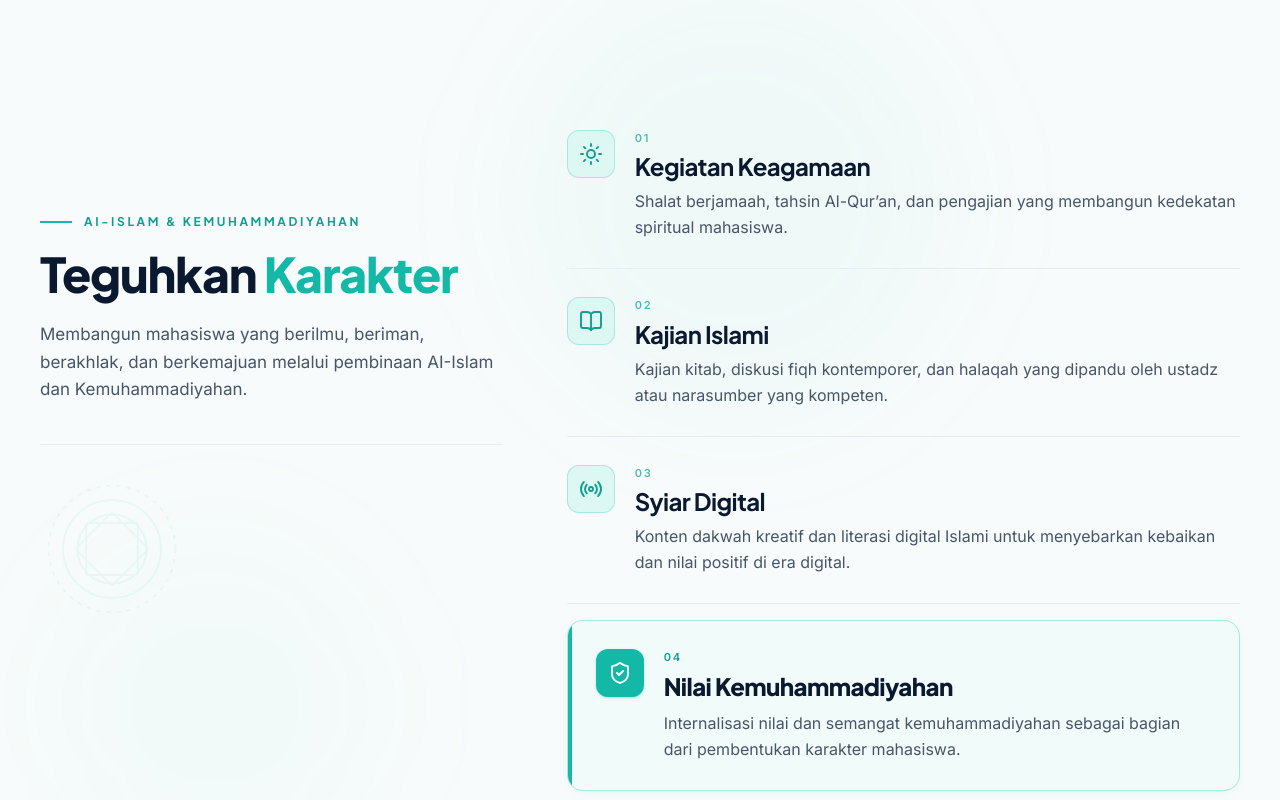
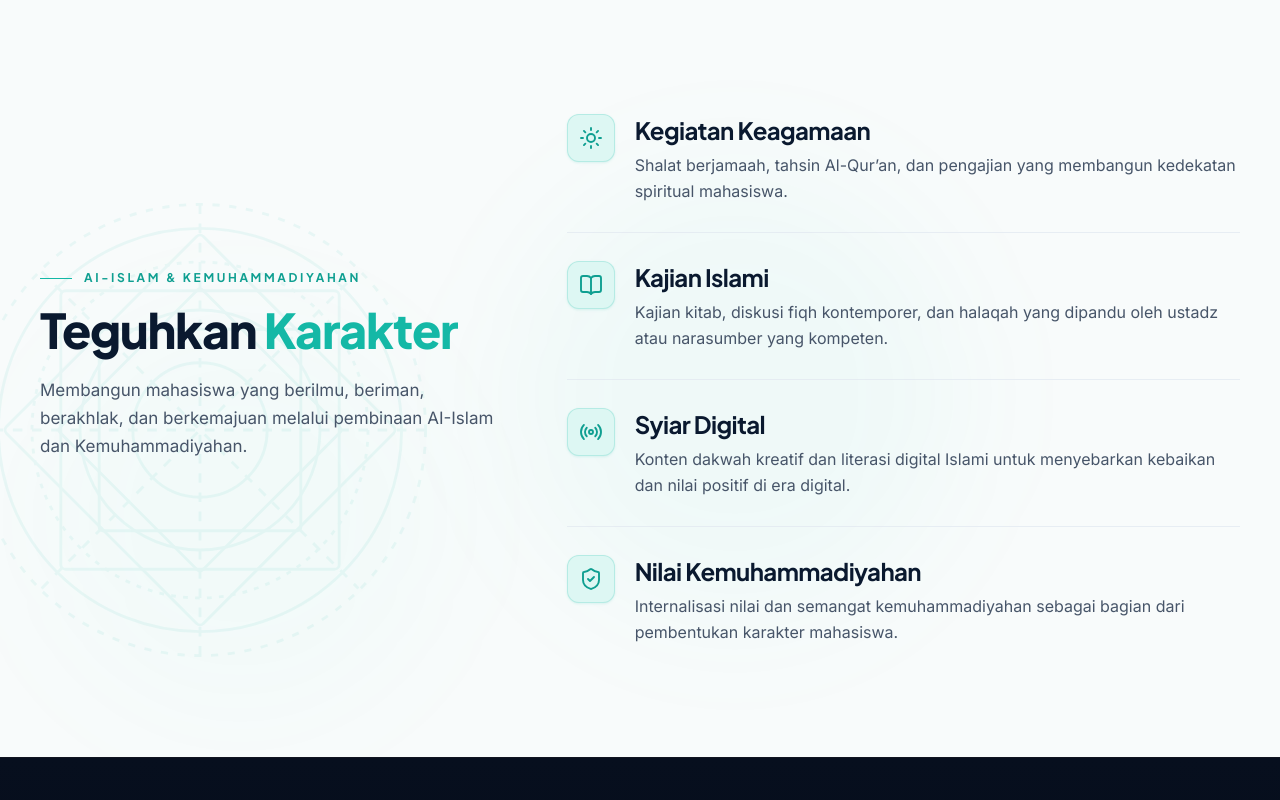
Before and after one commit to aprilliobintang284/landingpage-sibermu, a Next.js app: page / in a window 1280 px wide. Shown: the part 2160-2960 px from the top of the page. Built offline with nearby package versions, Linux system fonts and the light colour scheme.

Commit message:
feat(aik): Tahap 5 Final - vertically center left column, add large subtle Islamic geometric anchor, remove 01-04 numbering, unify all 4 items into consistent editorial list

```diff
--- a/components/AikSection.tsx
+++ b/components/AikSection.tsx
@@ -6,32 +6,24 @@ import { Sun, BookOpen, Radio, ShieldCheck } from "lucide-react";
 
 const aikItems = [
   {
-    num: "01",
     title: "Kegiatan Keagamaan",
     desc: "Shalat berjamaah, tahsin Al-Qur’an, dan pengajian yang membangun kedekatan spiritual mahasiswa.",
     icon: Sun,
-    featured: false,
   },
   {
-    num: "02",
     title: "Kajian Islami",
     desc: "Kajian kitab, diskusi fiqh kontemporer, dan halaqah yang dipandu oleh ustadz atau narasumber yang kompeten.",
     icon: BookOpen,
-    featured: false,
   },
   {
-    num: "03",
     title: "Syiar Digital",
     desc: "Konten dakwah kreatif dan literasi digital Islami untuk menyebarkan kebaikan dan nilai positif di era digital.",
     icon: Radio,
-    featured: false,
   },
   {
-    num: "04",
     title: "Nilai Kemuhammadiyahan",
     desc: "Internalisasi nilai dan semangat kemuhammadiyahan sebagai bagian dari pembentukan karakter mahasiswa.",
     icon: ShieldCheck,
-    featured: true,
   },
 ];
 
@@ -39,23 +31,91 @@ export default function AikSection() {
   return (
     <section
       id="aik"
-      className="relative py-20 sm:py-28 md:py-32 bg-[#F8FBFB] border-t border-slate-200/80 overflow-hidden"
+      className="relative py-20 sm:py-24 md:py-28 bg-[#F8FBFB] border-t border-slate-200/80 overflow-hidden"
     >
       {/* Subtle Ambient Background Tint */}
       <div className="absolute inset-0 pointer-events-none">
-        <div className="absolute top-0 right-1/4 w-[450px] h-[450px] bg-[#14B8A6]/[0.035] blur-3xl rounded-full" />
-        <div className="absolute bottom-10 left-10 w-[350px] h-[350px] bg-[#14B8A6]/[0.025] blur-3xl rounded-full" />
+        <div className="absolute top-1/4 right-1/4 w-[450px] h-[450px] bg-[#14B8A6]/[0.035] blur-3xl rounded-full" />
+        <div className="absolute bottom-10 left-10 w-[400px] h-[400px] bg-[#14B8A6]/[0.025] blur-3xl rounded-full" />
       </div>
 
       <div className="max-w-7xl mx-auto px-5 sm:px-8 lg:px-10 relative z-10">
         {/* =================================================================== */}
-        {/* EDITORIAL SPLIT LAYOUT                                              */}
+        {/* EDITORIAL SPLIT LAYOUT — VERTICALLY CENTERED                        */}
         {/* =================================================================== */}
-        <div className="grid grid-cols-1 lg:grid-cols-12 gap-10 sm:gap-12 lg:gap-16 items-start">
+        <div className="grid grid-cols-1 lg:grid-cols-12 gap-10 sm:gap-12 lg:gap-16 lg:items-center">
           {/* --------------------------------------------------------------- */}
-          {/* AREA KIRI: Eyebrow, Heading, Intro & Subtle Motif               */}
+          {/* AREA KIRI: Eyebrow, Heading, Intro & Large Geometric Anchor    */}
           {/* --------------------------------------------------------------- */}
-          <div className="lg:col-span-5 lg:sticky lg:top-28">
+          <div className="lg:col-span-5 relative flex flex-col justify-center">
+            {/* SATU Decorative Visual Anchor: Large subtle Islamic 8-point geometric star */}
+            <div className="absolute -top-12 -left-12 sm:-top-16 sm:-left-16 lg:-top-20 lg:-left-20 w-[380px] h-[380px] sm:w-[440px] sm:h-[440px] lg:w-[480px] lg:h-[480px] pointer-events-none -z-10 opacity-[0.065] text-[#14B8A6]">
+              <svg
+                viewBox="0 0 200 200"
+                className="w-full h-full stroke-current fill-none"
+                strokeWidth="1.2"
+              >
+                {/* Concentric guiding orbital rings */}
+                <circle cx="100" cy="100" r="94" strokeDasharray="3 4" />
+                <circle cx="100" cy="100" r="84" />
+                <circle cx="100" cy="100" r="70" strokeDasharray="2 3" />
+                <circle cx="100" cy="100" r="50" />
+                <circle cx="100" cy="100" r="28" />
+
+                {/* 8-pointed star / Islamic Khatam */}
+                <rect x="42" y="42" width="116" height="116" rx="2" />
+                <rect
+                  x="42"
+                  y="42"
+                  width="116"
+                  height="116"
+                  rx="2"
+                  transform="rotate(45 100 100)"
+                />
+
+                {/* Inner 8-pointed star */}
+                <rect x="58" y="58" width="84" height="84" rx="1.5" />
+                <rect
+                  x="58"
+                  y="58"
+                  width="84"
+                  height="84"
+                  rx="1.5"
+                  transform="rotate(45 100 100)"
+                />
+
+                {/* Ray lines radiating from center */}
+                <line
+                  x1="100"
+                  y1="6"
+                  x2="100"
+                  y2="194"
+                  strokeDasharray="4 4"
+                />
+                <line
+                  x1="6"
+                  y1="100"
+                  x2="194"
+                  y2="100"
+                  strokeDasharray="4 4"
+                />
+                <line
+                  x1="34"
+                  y1="34"
+                  x2="166"
+                  y2="166"
+                  strokeDasharray="4 4"
+                />
+                <line
+                  x1="34"
+                  y1="166"
+                  x2="166"
+                  y2="34"
+                  strokeDasharray="4 4"
+                />
+              </svg>
+            </div>
+
             <motion.div
               initial={{ opacity: 0, y: 14 }}
               whileInView={{ opacity: 1, y: 0 }}
@@ -90,97 +150,35 @@ export default function AikSection() {
               Membangun mahasiswa yang berilmu, beriman, berakhlak, dan
               berkemajuan melalui pembinaan AI-Islam dan Kemuhammadiyahan.
             </motion.p>
-
-            {/* Subtle Islamic Geometric Atmospheric Motif in Left Column */}
-            <motion.div
-              initial={{ opacity: 0 }}
-              whileInView={{ opacity: 1 }}
-              viewport={{ once: true }}
-              transition={{ duration: 0.8, delay: 0.25 }}
-              className="hidden lg:block relative mt-10 pt-8 border-t border-slate-200/70"
-            >
-              <div className="w-36 h-36 opacity-[0.06] pointer-events-none">
-                <svg
-                  viewBox="0 0 100 100"
-                  className="w-full h-full stroke-[#14B8A6] fill-none"
-                  strokeWidth="1.4"
-                >
-                  <circle cx="50" cy="50" r="44" strokeDasharray="3 4" />
-                  <circle cx="50" cy="50" r="34" />
-                  <circle cx="50" cy="50" r="24" />
-                  <rect x="32" y="32" width="36" height="36" rx="2" />
-                  <rect
-                    x="32"
-                    y="32"
-                    width="36"
-                    height="36"
-                    rx="2"
-                    transform="rotate(45 50 50)"
-                  />
-                </svg>
-              </div>
-            </motion.div>
           </div>
 
           {/* --------------------------------------------------------------- */}
-          {/* AREA KANAN: 4 AIK Content Items in a Vertical Editorial List     */}
+          {/* AREA KANAN: 4 AIK Items dalam Vertical Editorial List Konsisten   */}
           {/* --------------------------------------------------------------- */}
           <div className="lg:col-span-7 flex flex-col">
             {aikItems.map((item, index) => {
               const Icon = item.icon;
-
-              if (item.featured) {
-                return (
-                  <motion.div
-                    key={item.title}
-                    initial={{ opacity: 0, y: 16 }}
-                    whileInView={{ opacity: 1, y: 0 }}
-                    viewport={{ once: true }}
-                    transition={{ duration: 0.5, delay: index * 0.08 }}
-                    className="group relative bg-[#F0FBF9]/90 border border-[#14B8A6]/30 rounded-2xl p-6 sm:p-7 shadow-[0_2px_12px_-2px_rgba(20,184,166,0.08)] hover:shadow-md hover:border-[#14B8A6]/45 transition-all duration-300 overflow-hidden mt-3 sm:mt-4"
-                  >
-                    {/* Left subtle accent bar */}
-                    <div className="absolute top-0 left-0 bottom-0 w-1 bg-[#14B8A6]" />
-
-                    <div className="flex items-start gap-4 sm:gap-5">
-                      <div className="w-11 h-11 sm:w-12 sm:h-12 rounded-xl bg-[#14B8A6] text-white flex items-center justify-center flex-shrink-0 shadow-sm shadow-[#14B8A6]/25 group-hover:scale-105 transition-transform duration-200">
-                        <Icon className="w-5 h-5 sm:w-6 sm:h-6 stroke-[1.9]" />
-                      </div>
-
-                      <div className="flex-1">
-                        <span className="text-[11px] font-semibold text-[#0F9F91] tracking-[0.16em] uppercase block mb-1">
-                          {item.num}
-                        </span>
-                        <h3 className="font-heading font-extrabold text-xl sm:text-2xl text-[#0A192F] tracking-tight mb-2 group-hover:text-[#0F9F91] transition-colors duration-200">
-                          {item.title}
-                        </h3>
-                        <p className="text-slate-600 text-sm sm:text-base leading-relaxed">
-                          {item.desc}
-                        </p>
-                      </div>
-                    </div>
-                  </motion.div>
-                );
-              }
+              const isLast = index === aikItems.length - 1;
 
               return (
                 <motion.div
                   key={item.title}
-                  initial={{ opacity: 0, y: 16 }}
+                  initial={{ opacity: 0, y: 14 }}
                   whileInView={{ opacity: 1, y: 0 }}
                   viewport={{ once: true }}
-                  transition={{ duration: 0.5, delay: index * 0.08 }}
-                  className="group py-6 sm:py-7 border-b border-slate-200/80 hover:border-[#14B8A6]/30 transition-colors duration-200"
+                  transition={{ duration: 0.45, delay: index * 0.08 }}
+                  className={`group ${
+                    !isLast
+                      ? "py-6 sm:py-7 border-b border-slate-200/75 hover:border-[#14B8A6]/30"
+                      : "pt-6 sm:pt-7"
+                  } transition-colors duration-200`}
                 >
                   <div className="flex items-start gap-4 sm:gap-5">
-                    <div className="w-11 h-11 sm:w-12 sm:h-12 rounded-xl bg-[#DDF7F3] border border-[#14B8A6]/25 flex items-center justify-center text-[#0F9F91] flex-shrink-0 group-hover:scale-105 group-hover:bg-[#14B8A6] group-hover:text-white transition-all duration-200">
+                    <div className="w-11 h-11 sm:w-12 sm:h-12 rounded-xl bg-[#DDF7F3] border border-[#14B8A6]/20 flex items-center justify-center text-[#0F9F91] flex-shrink-0 group-hover:scale-105 group-hover:bg-[#14B8A6] group-hover:text-white transition-all duration-200 shadow-sm shadow-[#14B8A6]/10">
                       <Icon className="w-5 h-5 sm:w-6 sm:h-6 stroke-[1.9]" />
                     </div>
 
                     <div className="flex-1">
-                      <span className="text-[11px] font-semibold text-[#0F9F91]/70 tracking-[0.16em] uppercase block mb-1">
-                        {item.num}
-                      </span>
                       <h3 className="font-heading font-bold text-xl sm:text-2xl text-[#0A192F] tracking-tight mb-1.5 group-hover:text-[#0F9F91] transition-colors duration-200">
                         {item.title}
                       </h3>
```
